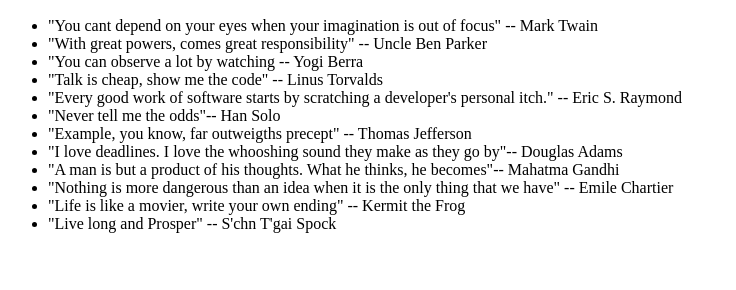
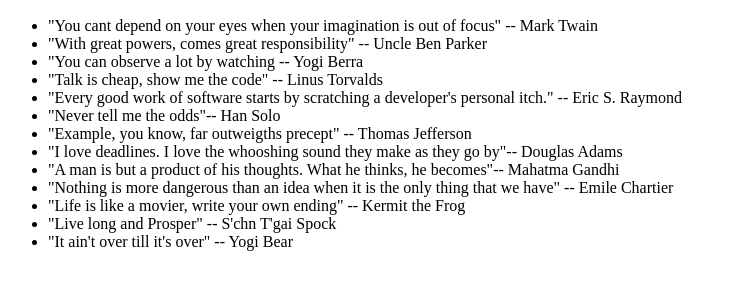
Before and after one commit to ThierryLi/0main_openSAP_repo, a plain HTML site: page index.html in a window 1280 px wide. Shown: the part 110-400 px from the top of the page, without its empty margins (0-736 px from the left). Drawn offline with Linux system fonts and the light colour scheme.

Commit message:
Added 2nd Yogi Bear quote

```diff
--- a/index.html
+++ b/index.html
@@ -21,6 +21,7 @@
 			<li>"Nothing is more dangerous than an idea when it is the only thing that we have" -- Emile Chartier</li>
 			<li>"Life is like a movier, write your own ending" -- Kermit the Frog</li>
 			<li>"Live long and Prosper" -- S'chn T'gai Spock</li>
+			<li>"It ain't over till it's over" -- Yogi Bear</li>
 		</ul>
 	</body>
 </html>
```
